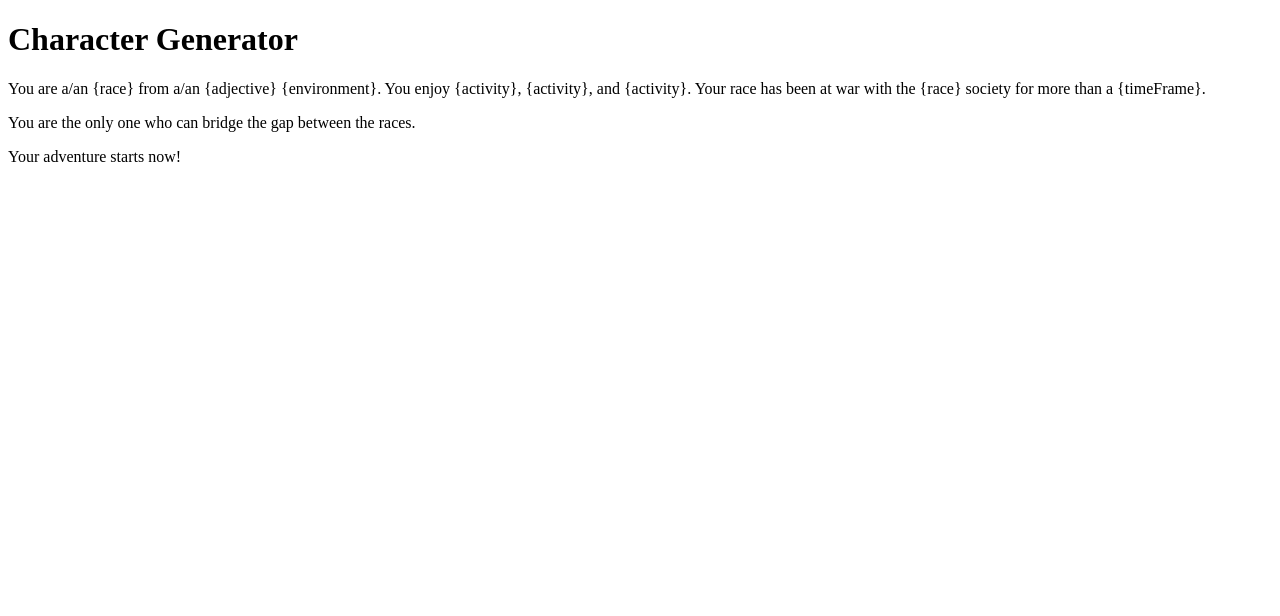
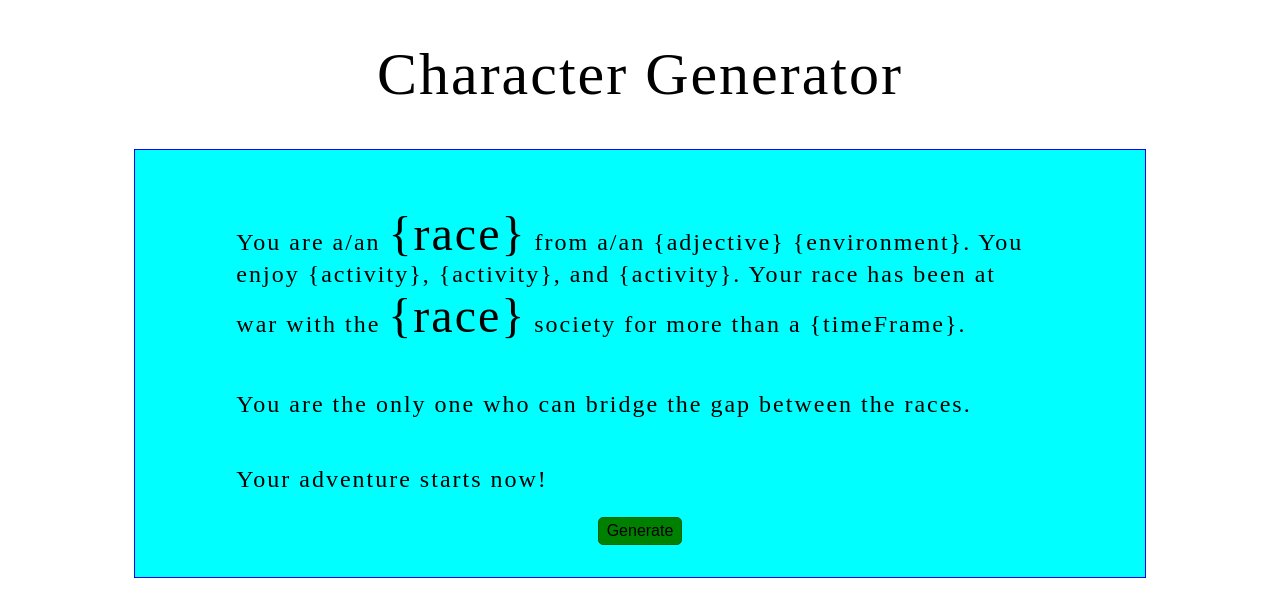
Before and after one commit to Daniel-Thompson-91/character_generator, a plain HTML site: page index.html in a window 1280 px wide. Drawn offline with Linux system fonts and the light colour scheme; a web font is replaced by a local one.

Commit message:
finish main.js. Update styles and index.html

```diff
--- a/css/styles.css
+++ b/css/styles.css
@@ -0,0 +1,53 @@
+@font-face {
+  font-family: "Elvish-English";
+  src: url("../fonts/elven-common-speak-font/Elvencommonspeak-0WXz.ttf");
+}
+
+* {
+  box-sizing: border-box;
+}
+
+html {
+  font-size: 16px;
+  letter-spacing: 2px;;
+}
+
+h1 {
+  text-align: center;
+  font-size: 60px;
+  font-weight: normal;
+  font-family: "Elvish-English";
+}
+
+.character-container {
+  display: flex;
+  justify-content: center;
+}
+
+.content-container {
+  display: flex;
+  flex-direction: column;
+  align-items: center;
+  max-width: 80%;
+  border: 1px solid blue;
+  background-color: aqua;
+  padding: 2rem 0;
+}
+
+.content-container p {
+  width: 80%;
+  font-size: 1.5rem;
+}
+
+.content-container p span {
+  font-family: "Elvish-English";
+  font-size: 3rem;
+}
+
+.content-container button {
+  border: 1px solid darkgreen;
+  border-radius: 5px;
+  background-color: green;
+  font-size: 16px;
+  padding: .25rem .5rem;
+}
--- a/index.html
+++ b/index.html
@@ -12,9 +12,10 @@
     </header>
 
     <main>
-      <section>
+      <section class="character-container">
+        <section class="content-container">
           <p>
-          You are a/an {race} from a/an {adjective} {environment}. You enjoy {activity}, {activity}, and {activity}. Your race has been at war with the {race} society for more than a {timeFrame}.
+            You are a/an <span>{race}</span> from a/an {adjective} {environment}. You enjoy {activity}, {activity}, and {activity}. Your race has been at war with the <span>{race}</span> society for more than a {timeFrame}.
           </p>
           <p>
             You are the only one who can bridge the gap between the races.
@@ -22,6 +23,8 @@
           <p>
             Your adventure starts now!
           </p>
+          <button>Generate</button>
+        </section>
       </section>
     </main>
   </body>
--- a/scripts/main.js
+++ b/scripts/main.js
@@ -1,5 +1,71 @@
-const race = ['Elf', 'Human', 'Dwarf', 'Ogre', 'Giant', 'Gnome', 'Fairy', 'Dragon', 'Sentient Animal', 'shape-shifter'];
-const adjectives = ['enchanted', 'vast', 'lush', 'fortified', 'quaint', 'endless', 'dark', 'mysterious', 'small', 'lonely'];
-const environment = ['forest', 'desert', 'meadow', 'city', 'village', 'mountain range', 'swamp', 'fishing town'];
-const activity = ['hiking', 'fishing', 'hunting', 'mining', 'raising animals', 'adventuring', 'sparring', 'creating', 'reading', 'travelling'];
-const timeFrame = ['day', 'week', 'month', 'year', 'decade', 'century', 'millenia', 'age'];
+const race1 = ['Elf', 'Human', 'Dwarf', 'Ogre', 'Giant', 'Gnome', 'Fairy', 'Dragon', 'Sentient Animal', 'shape-shifter'];
+let race2 = [];
+const adjectives = ['an enchanted', 'a vast', 'a lush', 'a fortified', 'a quaint', 'an endless', 'a dark', 'a mysterious', 'a small', 'a lonely'];
+const environments = ['forest', 'desert', 'meadow', 'city', 'village', 'mountain range', 'swamp', 'fishing town'];
+const act1 = ['hiking', 'fishing', 'hunting', 'mining', 'raising animals', 'adventuring', 'sparring', 'creating', 'reading', 'travelling'];
+let act2 = [];
+let act3 = [];
+const timeFrames = ['day', 'week', 'month', 'year', 'decade', 'century', 'millenia', 'age'];
+
+const generateRace1 = race => {
+  let race1Gen = race[Math.floor(Math.random() * race.length)];
+  race2 = race;
+  for (let i = 0; i < race.length; i++) {
+    if (race[i] === race1Gen) {
+      race2 = race.filter(arr => arr !== race1Gen);
+    }
+  };
+  if (race1Gen[0] === 'A' || race1Gen[0] === 'E' || race1Gen[0] === 'I' || race1Gen[0] === 'O' || race1Gen[0] === 'U') {
+    return `an ${race1Gen}`;
+  } else {
+    return `a ${race1Gen}`;
+  }
+};
+
+const generateRace2 = race => {
+  let race2Gen = race[Math.floor(Math.random() * race.length)];
+  return race2Gen;
+};
+
+const adjective = (adj) => {
+  let adjGen = adj[Math.floor(Math.random()*adj.length)];
+  return adjGen;
+};
+
+const environment = (enviro) => {
+  let enviroGen = enviro[Math.floor(Math.random()*enviro.length)];
+  return enviroGen;
+};
+
+const activity1 = (act) => {
+  let act1Gen = act[Math.floor(Math.random() * act.length)];
+  act2 = act1;
+  for (let i = 0; i < act.length; i++) {
+    if (act[i] === act1Gen) {
+      act2 = act.filter(arr => arr !== act1Gen);
+    }
+  }
+  return act1Gen;
+};
+
+const activity2 = (act) => {
+  let act2Gen = act[Math.floor(Math.random() * act.length)];
+  act3 = act2;
+  for (let i = 0; i < act.length; i++) {
+    if (act[i] === act2Gen) {
+      act3 = act.filter(arr => arr !== act2Gen);
+    }
+  }
+  return act2Gen;
+};
+
+const activity3 = act => act[Math.floor(Math.random() * act.length)];
+
+const timeFrame = (time) => {
+  let timeGen = time[Math.floor(Math.random()*time.length)];
+  return timeGen;
+};
+
+console.log(`You are ${generateRace1(race1)} from ${adjective(adjectives)} ${environment(environments)}. You enjoy ${activity1(act1)}, ${activity2(act2)}, and ${activity3(act3)}. Your race has been at war with the ${generateRace2(race2)} society for a little over a ${timeFrame(timeFrames)}.`);
+console.log('You are the only one who can bridge the gap between the races.');
+console.log('Your adventure start now!');
```
Lines whose indentation alone changed are shown as unchanged.
